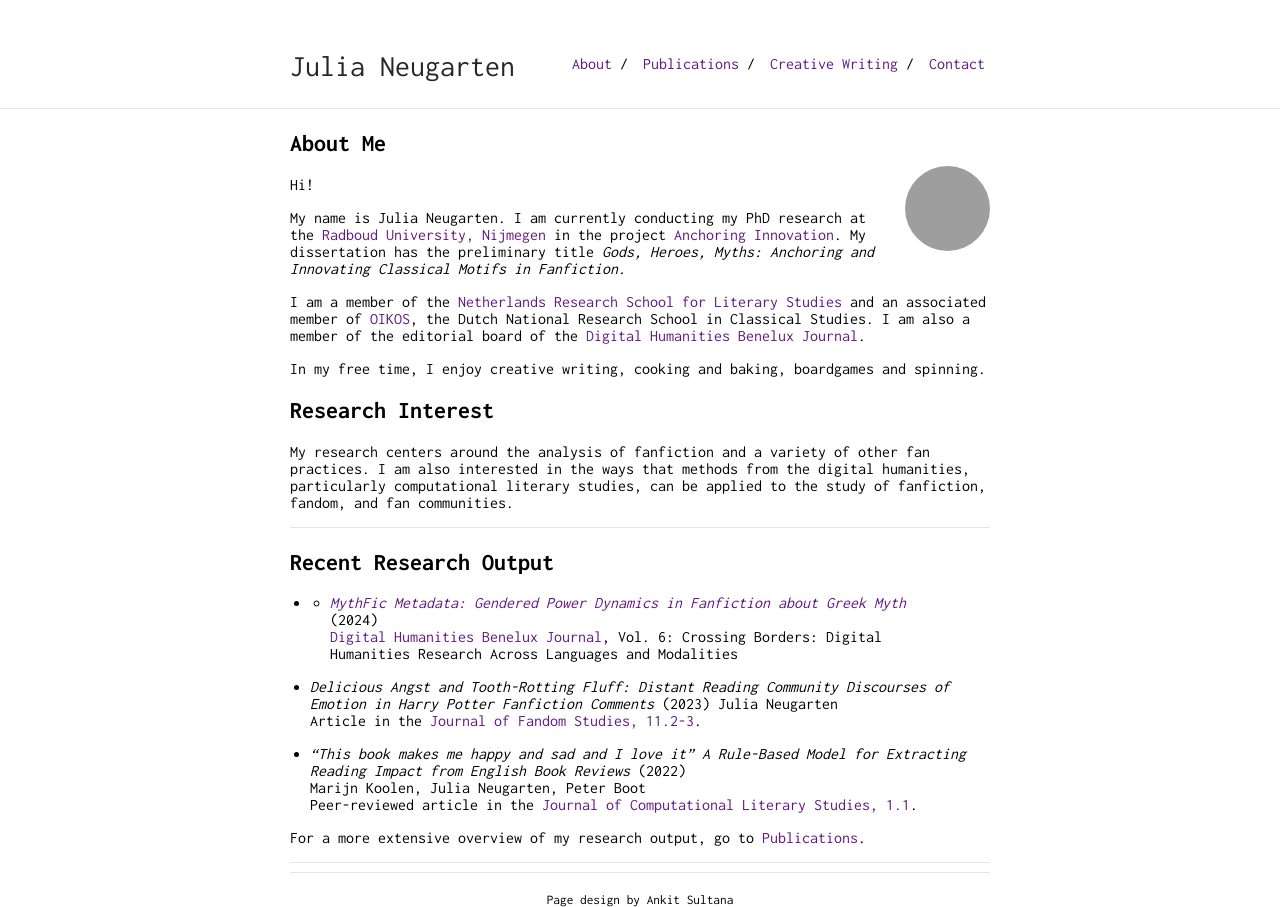
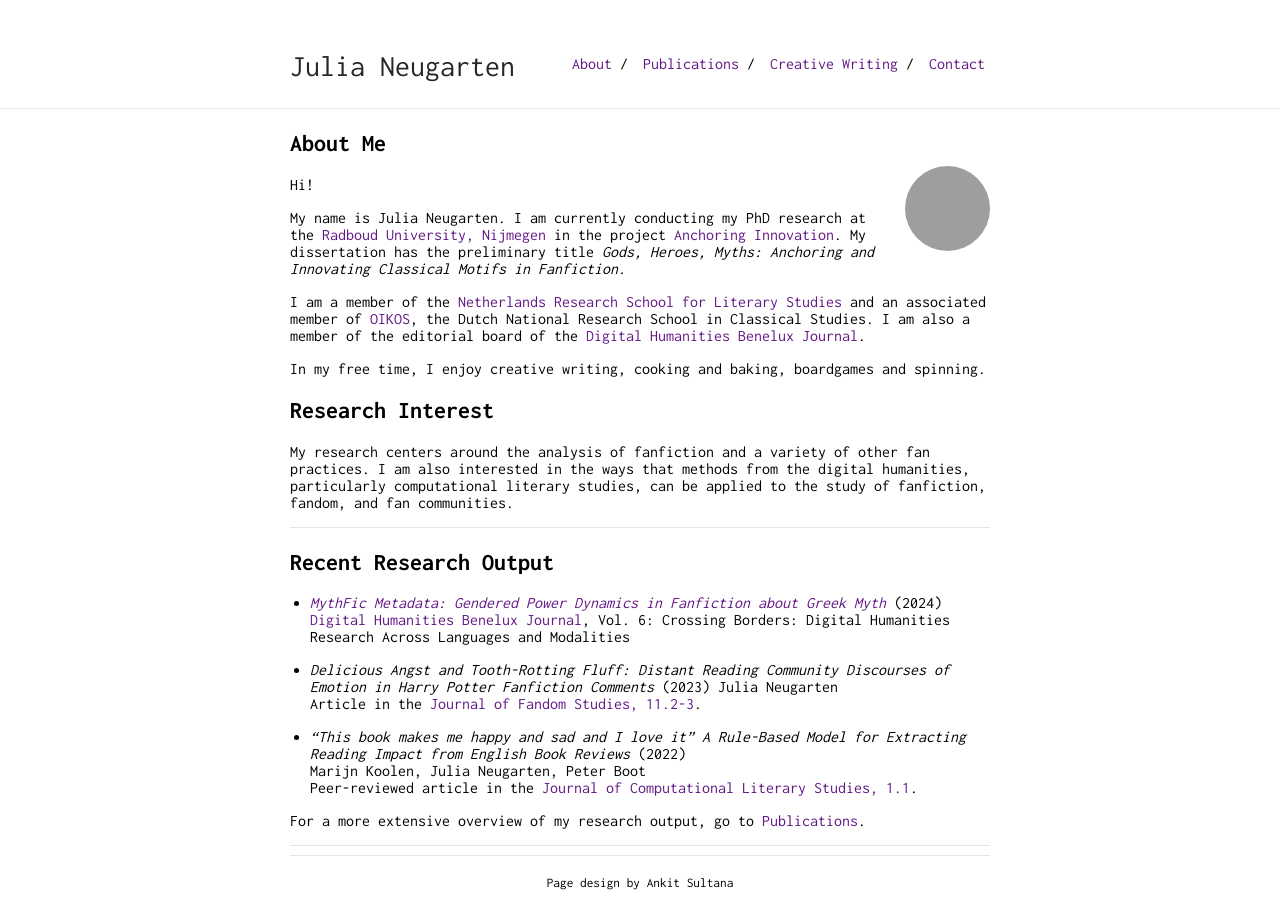
Before and after one commit to julianeugarten/julianeugarten, a Jekyll site: the page built from index.md, in a window 1280 px wide. Built offline with Jekyll 4.4.1, drawn with Linux system fonts in a browser that asks for light colours; our own code applies the rules of GitHub Pages for plain Markdown files; grey boxes are pictures that could not be loaded.

Commit message:
fixed indent

```diff
--- a/index.md
+++ b/index.md
@@ -19,7 +19,7 @@ My research centers around the analysis of fanfiction and a variety of other fan
 
 ## Recent Research Output
 
-- - [*MythFic Metadata: Gendered Power Dynamics in Fanfiction about Greek Myth*](https://journal.dhbenelux.org/wp-content/uploads/2024/11/8_Neugarten_individual.pdf) (2024)
+- [*MythFic Metadata: Gendered Power Dynamics in Fanfiction about Greek Myth*](https://journal.dhbenelux.org/wp-content/uploads/2024/11/8_Neugarten_individual.pdf) (2024)
 [Digital Humanities Benelux Journal](https://journal.dhbenelux.org/), Vol. 6: Crossing Borders: Digital Humanities Research Across Languages and Modalities
 
 - *Delicious Angst and Tooth-Rotting Fluff: Distant Reading Community Discourses of Emotion in Harry Potter Fanfiction Comments* (2023)
```
